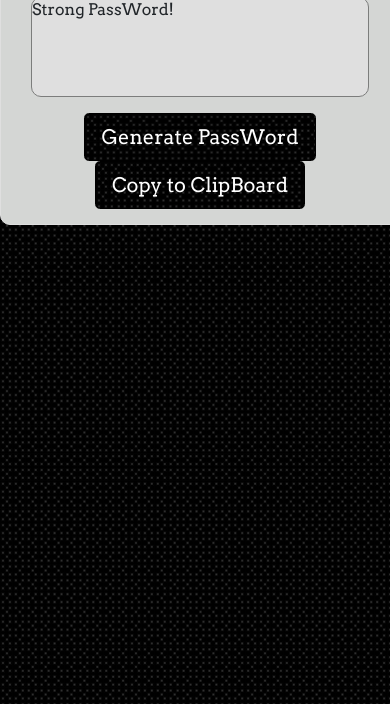
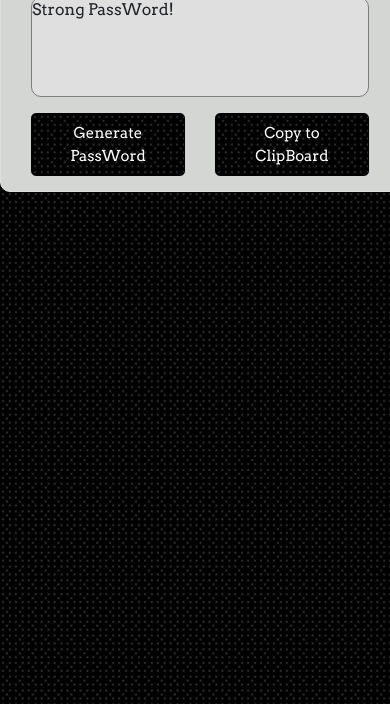
Before and after one commit to rogercerpa/BootCamp-HW-2, a plain HTML site: page index.html in a window 390 px wide. Shown: the part 140-844 px from the top of the page. Drawn offline with nearby package versions, Linux system fonts and the light colour scheme.

Commit message:
updated the media queries for the buttons sizes for screens below 770px

```diff
--- a/assets/css/style.css
+++ b/assets/css/style.css
@@ -38,6 +38,16 @@ body {
 
 /* media queries */
 
+@media all and (max-width: 770px) {
+	.col-md-6 {
+		max-width: 50%;
+	}
+
+	.btn {
+		font-size: 25px;
+	}
+}
+
 @media all and (max-width: 600px) {
 	.container {
 		width: 400px;
@@ -45,7 +55,12 @@ body {
 	#mainheader {
 		font-size: 30px;
 	}
+
+	.col-md-6 {
+		max-width: 50%;
+	}
+
+	.btn {
+		font-size: 15px;
+	}
 }
-
-@media all and (max-width: 770px) {
-}
```
